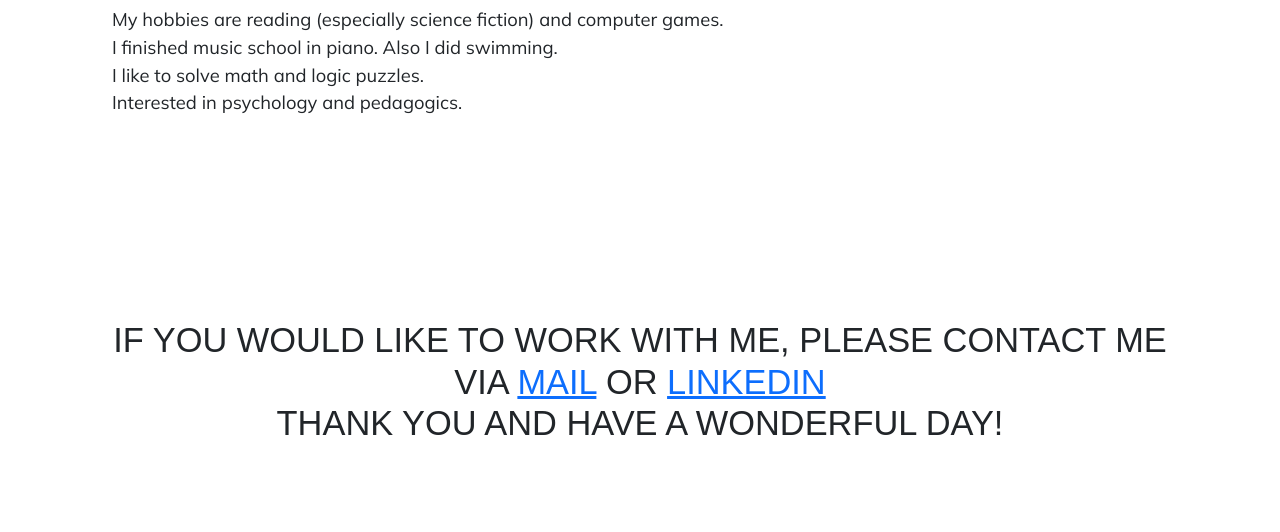
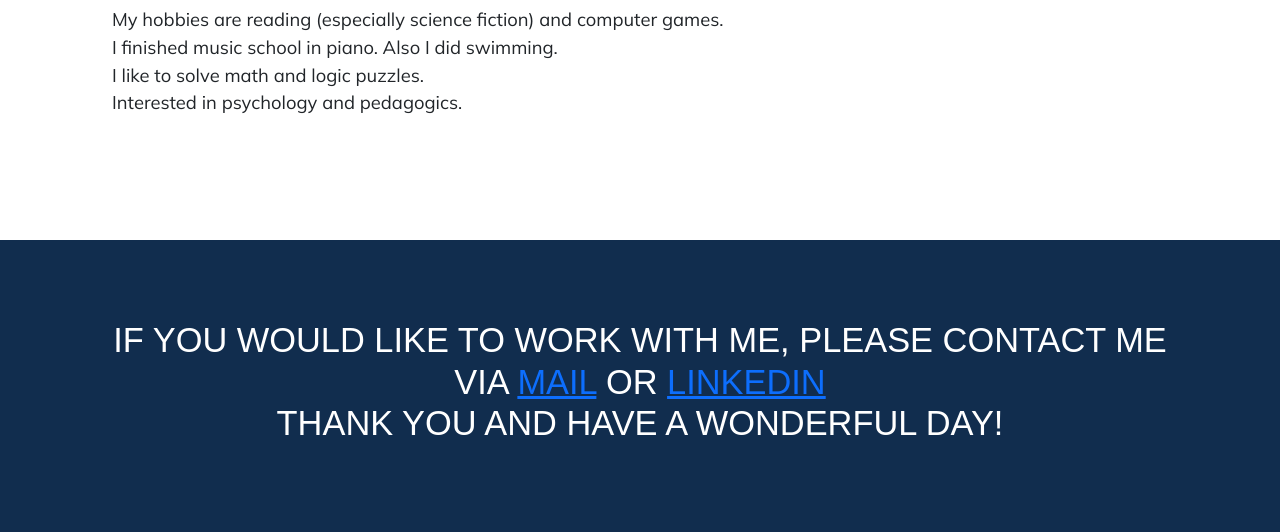
Before and after one commit to Constantine9319/Portfolio, a Flask app: page / in a window 1280 px wide. Shown: the part 3121-3653 px from the top of the page. Run offline with Flask 2, Linux system fonts and the light colour scheme; some libraries are stand-ins or nearby versions; some web fonts are replaced.

```diff
--- a/templates/index.html
+++ b/templates/index.html
@@ -216,7 +216,7 @@
     </div>
 </section>
 </body>
-<footer>
+<footer class="blue-section">
     <h3>If you would like to work with me, please contact me via <a href="mailto:korolenko.kg@gmail.com">mail</a> or
             <a href="https://www.linkedin.com/in/constantine-k/">linkedin</a> <br>
             Thank you and have a wonderful day!</h3>
```
